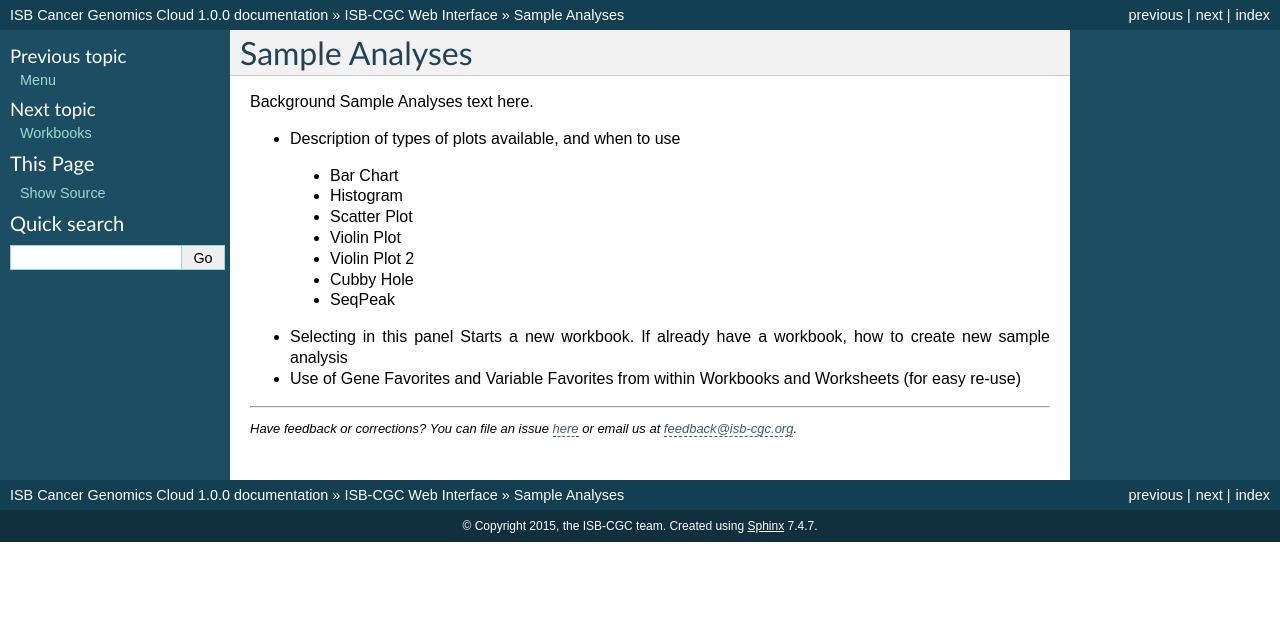
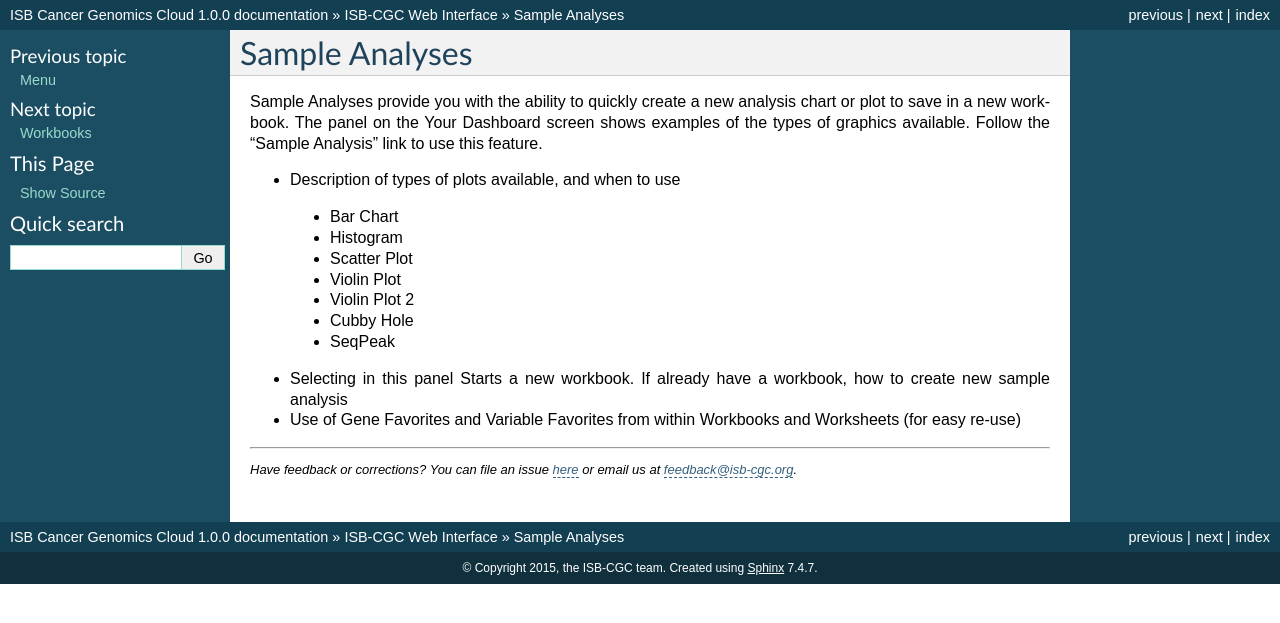
Before and after one commit to isb-cgc/readthedocs, a Sphinx documentation site: the page built from docs/source/sections/webapp/Sample-Analyses.rst, in a window 1280 px wide. Shown: the top 623 px of the page. Built offline with Sphinx 7.4.7, drawn with Linux system fonts in a browser that asks for light colours.

Commit message:
Update Sample-Analyses.rst

```diff
--- a/docs/source/sections/webapp/Sample-Analyses.rst
+++ b/docs/source/sections/webapp/Sample-Analyses.rst
@@ -2,7 +2,9 @@
 Sample Analyses
 *******************
 
-Background Sample Analyses text here.
+Sample Analyses provide you with the ability to quickly create a new analysis chart or plot to save in a new workbook.  The panel on the Your Dashboard screen shows examples of the types of graphics available.  Follow the "Sample Analysis" link to use this feature.
+
+
 
 * Description of types of plots available, and when to use
  * Bar Chart
```
